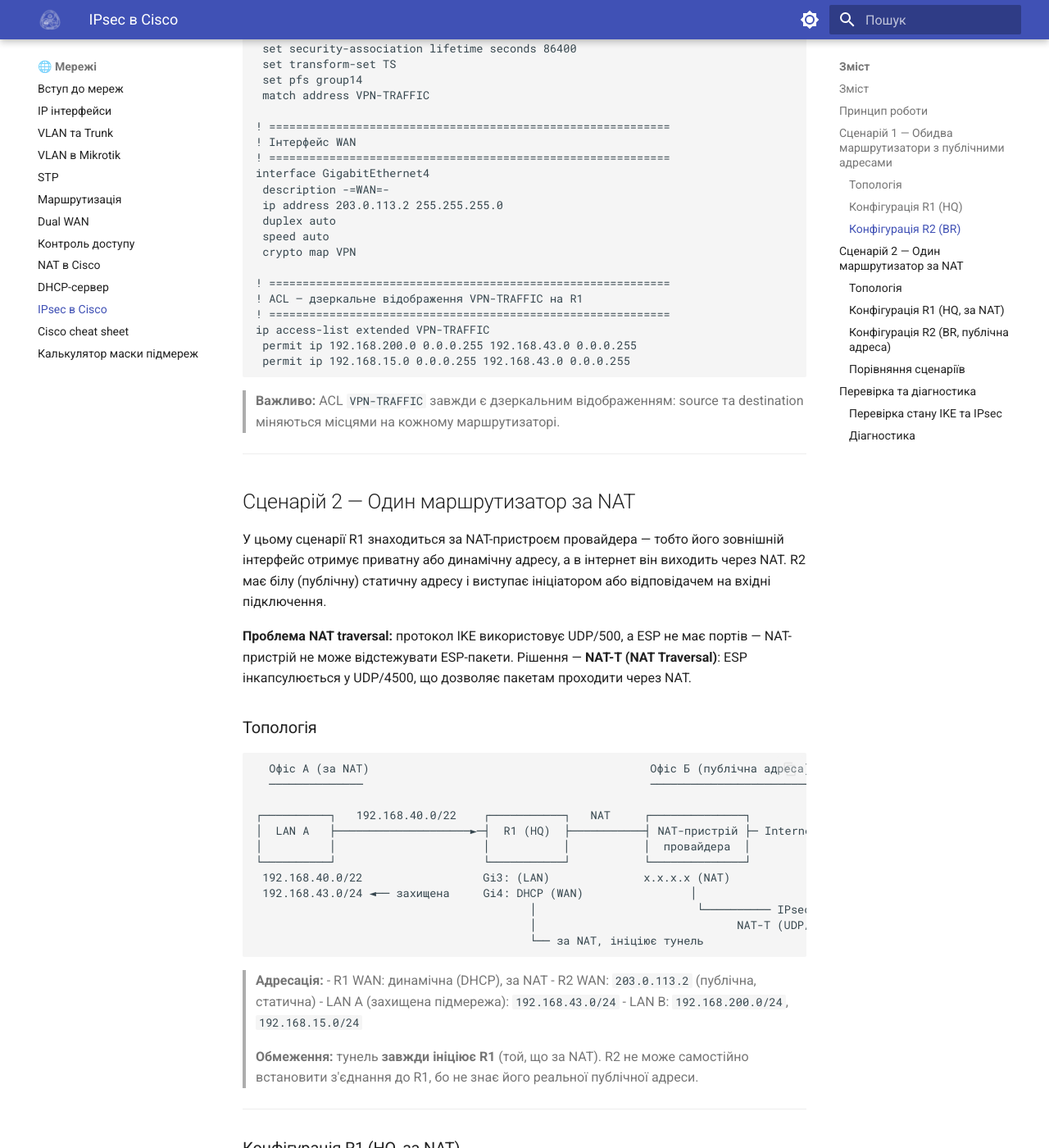
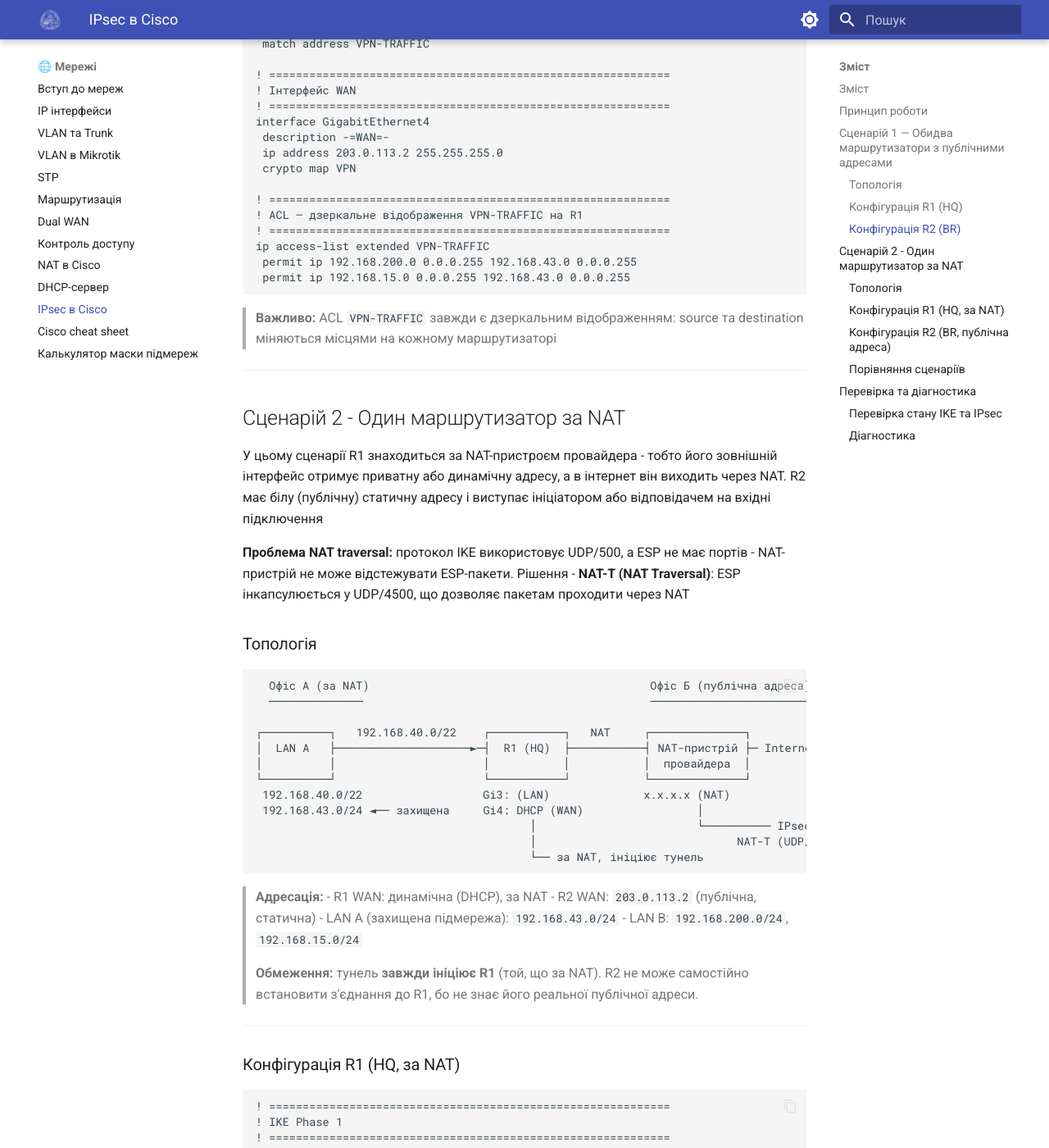
Before and after one commit to left769/21-docs, an MkDocs documentation site: the page built from docs/network-configs/ipsec.md, in a window 1280 px wide and 1400 px high, scrolled down 3730 px. Shown: the whole window at 82% size. Built offline with MkDocs 1.6.1 and Material for MkDocs 9.7.7, drawn with Linux system fonts in a browser that asks for light colours; some of the changed text lies outside the part shown.

Commit message:
changes in ipsec

````diff
--- a/docs/network-configs/ipsec.md
+++ b/docs/network-configs/ipsec.md
@@ -3,15 +3,15 @@
 ## Зміст
 
 - [Принцип роботи](#принцип-роботи)
-- [Сценарій 1 — Обидва маршрутизатори з публічними адресами](#сценарій-1--обидва-маршрутизатори-з-публічними-адресами)
-- [Сценарій 2 — Один маршрутизатор за NAT](#сценарій-2--один-маршрутизатор-за-nat)
+- [Сценарій 1 - Обидва маршрутизатори з публічними адресами](#сценарій-1--обидва-маршрутизатори-з-публічними-адресами)
+- [Сценарій 2 - Один маршрутизатор за NAT](#сценарій-2--один-маршрутизатор-за-nat)
 - [Перевірка та діагностика](#перевірка-та-діагностика)
 
 ---
 
 ## Принцип роботи
 
-**IPsec (Internet Protocol Security)** — набір протоколів для захищеної передачі даних через незахищені мережі. Забезпечує конфіденційність, цілісність та автентифікацію трафіку.
+**IPsec (Internet Protocol Security)** - набір протоколів для захищеної передачі даних через незахищені мережі. Забезпечує конфіденційність, цілісність та автентифікацію трафіку
 
 Тунель IPsec встановлюється у два етапи:
 
@@ -24,7 +24,7 @@
 │  • Узгоджується алгоритм шифрування (AES-256)                       │
 │  • Узгоджується алгоритм хешування (SHA-256)                        │
 │  • Узгоджується метод автентифікації (pre-shared key)               │
-│  • Узгоджується група Діффі-Хеллмана (group 14)                    │
+│  • Узгоджується група Діффі-Хеллмана (group 14)                     │
 │  • Перевіряється pre-shared key                                     │
 │  • Результат: ISAKMP SA (Security Association)                      │
 └─────────────────────────────────────────────────────────────────────┘
@@ -68,12 +68,12 @@
   Офіс А                                           Офіс Б
   ──────                                           ──────
 
-┌──────────┐   192.168.40.0/22    ┌───────────┐             ┌───────────┐   192.168.200.0/24   ┌──────────┐
-│  LAN A   ├────────────────────►─┤  R1 (HQ)  ├─ Internet ──┤  R2 (BR)  ├──────────────────────┤  LAN B   │
+┌──────────┐   192.168.40.0/22    ┌───────────┐             ┌───────────┐   192.168.200.0/24    ┌──────────┐
+│  LAN A   ├────────────────────►─┤  R1 (HQ)  ├─ Internet ──┤  R2 (BR)  ├───────────────────────┤  LAN B   │
 │          │                      │           │             │           │                       │          │
 └──────────┘                      └───────────┘             └───────────┘                       └──────────┘
  192.168.40.0/22                  Gi3: (LAN)               Gi3: (LAN)                           192.168.200.0/24
- 192.168.43.0/24 ◄── захищена     Gi4: 203.0.113.1 (WAN)   Gi4: 203.0.113.2 (WAN)              192.168.15.0/24
+ 192.168.43.0/24 ◄── захищена     Gi4: 203.0.113.1 (WAN)   Gi4: 203.0.113.2 (WAN)               192.168.15.0/24
                                          │                         │
                                          └──────── IPsec ──────────┘
                                               VPN-тунель
@@ -91,7 +91,7 @@
 
 ```
 ! ============================================================
-! IKE Phase 1 — параметри узгодження керуючого каналу
+! IKE Phase 1 - параметри узгодження керуючого каналу
 ! ============================================================
 crypto isakmp policy 10
  encr aes 256
@@ -122,13 +122,11 @@
  match address VPN-TRAFFIC
 
 ! ============================================================
-! Інтерфейс WAN — застосування crypto map
+! Інтерфейс WAN - застосування crypto map
 ! ============================================================
 interface GigabitEthernet4
  description -=WAN=-
  ip address 203.0.113.1 255.255.255.0
- duplex auto
- speed auto
  crypto map VPN
 
 ! ============================================================
@@ -181,8 +179,6 @@
 interface GigabitEthernet4
  description -=WAN=-
  ip address 203.0.113.2 255.255.255.0
- duplex auto
- speed auto
  crypto map VPN
 
 ! ============================================================
@@ -193,15 +189,15 @@
  permit ip 192.168.15.0 0.0.0.255 192.168.43.0 0.0.0.255
 ```
 
-> **Важливо:** ACL `VPN-TRAFFIC` завжди є дзеркальним відображенням: source та destination міняються місцями на кожному маршрутизаторі.
+> **Важливо:** ACL `VPN-TRAFFIC` завжди є дзеркальним відображенням: source та destination міняються місцями на кожному маршрутизаторі
 
 ---
 
-## Сценарій 2 — Один маршрутизатор за NAT
+## Сценарій 2 - Один маршрутизатор за NAT
 
-У цьому сценарії R1 знаходиться за NAT-пристроєм провайдера — тобто його зовнішній інтерфейс отримує приватну або динамічну адресу, а в інтернет він виходить через NAT. R2 має білу (публічну) статичну адресу і виступає ініціатором або відповідачем на вхідні підключення.
+У цьому сценарії R1 знаходиться за NAT-пристроєм провайдера - тобто його зовнішній інтерфейс отримує приватну або динамічну адресу, а в інтернет він виходить через NAT. R2 має білу (публічну) статичну адресу і виступає ініціатором або відповідачем на вхідні підключення
 
-**Проблема NAT traversal:** протокол IKE використовує UDP/500, а ESP не має портів — NAT-пристрій не може відстежувати ESP-пакети. Рішення — **NAT-T (NAT Traversal)**: ESP інкапсулюється у UDP/4500, що дозволяє пакетам проходити через NAT.
+**Проблема NAT traversal:** протокол IKE використовує UDP/500, а ESP не має портів - NAT-пристрій не може відстежувати ESP-пакети. Рішення - **NAT-T (NAT Traversal)**: ESP інкапсулюється у UDP/4500, що дозволяє пакетам проходити через NAT
 
 ### Топологія
 
@@ -214,7 +210,7 @@
 │          │                      │           │           │  провайдера  │             │           │   192.168.15.0/24
 └──────────┘                      └───────────┘           └──────────────┘             └───────────┘
  192.168.40.0/22                  Gi3: (LAN)              x.x.x.x (NAT)               Gi4: 203.0.113.2 (WAN)
- 192.168.43.0/24 ◄── захищена     Gi4: DHCP (WAN)                │                          │
+ 192.168.43.0/24 ◄── захищена     Gi4: DHCP (WAN)                 │                          │
                                          │                        └────────── IPsec ─────────┘
                                          │                              NAT-T (UDP/4500)
                                          └── за NAT, ініціює тунель
@@ -242,13 +238,13 @@
  authentication pre-share
  group 14
 
-! Адреса піра — публічна адреса R2
+! Адреса піра - публічна адреса R2
 crypto isakmp key 007VyA48fw34jcl30Mc5mNZi address 203.0.113.2
 
-! Keepalive — підтримка тунелю та виявлення обриву
+! Keepalive - підтримка тунелю та виявлення обриву
 crypto isakmp keepalive 30 periodic
 
-! NAT keepalive — підтримка UDP/4500 відображення на NAT-пристрої
+! NAT keepalive - підтримка UDP/4500 відображення на NAT-пристрої
 ! Значення менше ніж isakmp keepalive
 crypto isakmp nat keepalive 20
 
@@ -263,7 +259,7 @@
 ! ============================================================
 crypto map VPN 10 ipsec-isakmp
  set peer 203.0.113.2
- ! set nat demux — дозволяє демультиплексування при NAT-T,
+ ! set nat demux - дозволяє демультиплексування при NAT-T,
  ! необхідно коли за одним NAT знаходиться кілька VPN-пірів
  set nat demux
  set security-association lifetime seconds 86400
@@ -272,7 +268,7 @@
  match address VPN-TRAFFIC
 
 ! ============================================================
-! Інтерфейс WAN — адреса отримується по DHCP
+! Інтерфейс WAN - адреса отримується по DHCP
 ! ============================================================
 interface GigabitEthernet4
  description -=WAN=-
@@ -284,7 +280,7 @@
  crypto map VPN
 
 ! ============================================================
-! NAT — виключення VPN-трафіку з NAT-трансляції
+! NAT - виключення VPN-трафіку з NAT-трансляції
 ! КРИТИЧНО: трафік до захищених мереж НЕ повинен транслюватися
 ! ============================================================
 ip nat inside source list NAT-TRAFFIC interface GigabitEthernet4 overload
@@ -316,7 +312,7 @@
  authentication pre-share
  group 14
 
-! R1 знаходиться за NAT — використовуємо 0.0.0.0 замість
+! R1 знаходиться за NAT - використовуємо 0.0.0.0 замість
 ! конкретної адреси, бо реальна адреса R1 невідома
 crypto isakmp key 007VyA48fw34jcl30Mc5mNZi address 0.0.0.0 0.0.0.0
 
@@ -329,7 +325,7 @@
  mode tunnel
 
 ! ============================================================
-! Crypto Map — динамічна, бо адреса R1 невідома
+! Crypto Map - динамічна, бо адреса R1 невідома
 ! ============================================================
 
 ! Динамічний шаблон для пірів з невідомою адресою
@@ -353,14 +349,14 @@
  crypto map VPN
 
 ! ============================================================
-! ACL — дзеркальне відображення VPN-TRAFFIC на R1
+! ACL - дзеркальне відображення VPN-TRAFFIC на R1
 ! ============================================================
 ip access-list extended VPN-TRAFFIC
  permit ip 192.168.200.0 0.0.0.255 192.168.43.0 0.0.0.255
  permit ip 192.168.15.0 0.0.0.255 192.168.43.0 0.0.0.255
 ```
 
-> **Примітка `address 0.0.0.0 0.0.0.0`:** дозволяє прийняти підключення від будь-якого піра з даним ключем. Для підвищення безпеки в продакшн-середовищі рекомендується використовувати автентифікацію за сертифікатами (PKI).
+> **Примітка `address 0.0.0.0 0.0.0.0`:** дозволяє прийняти підключення від будь-якого піра з даним ключем. Для підвищення безпеки в продакшн-середовищі рекомендується використовувати автентифікацію за сертифікатами (PKI)
 
 ---
 
````
Also changed, not shown: other parts of docs/network-configs/ipsec.md (+6 -6 lines), README.md (+1 -0 lines).
